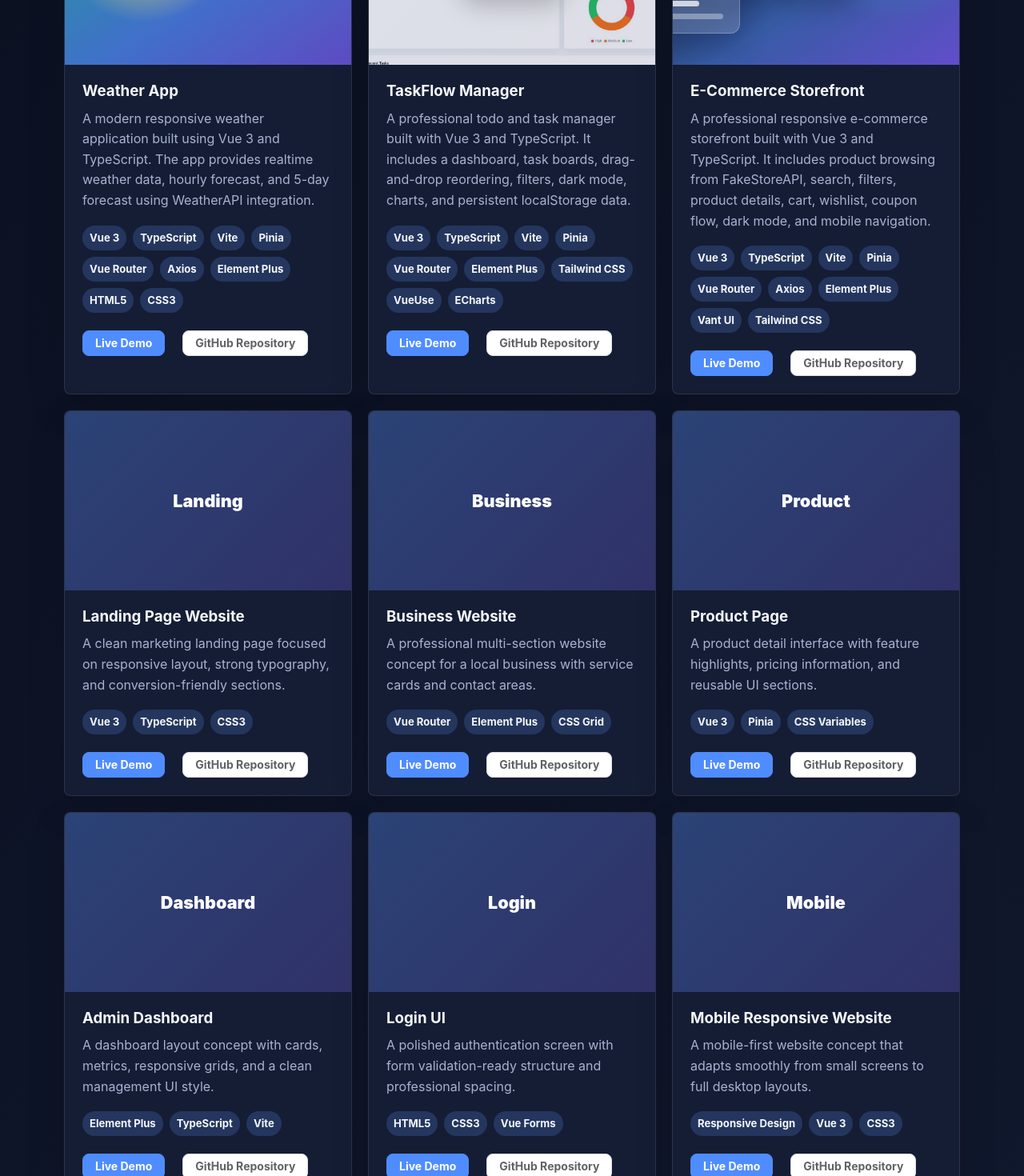
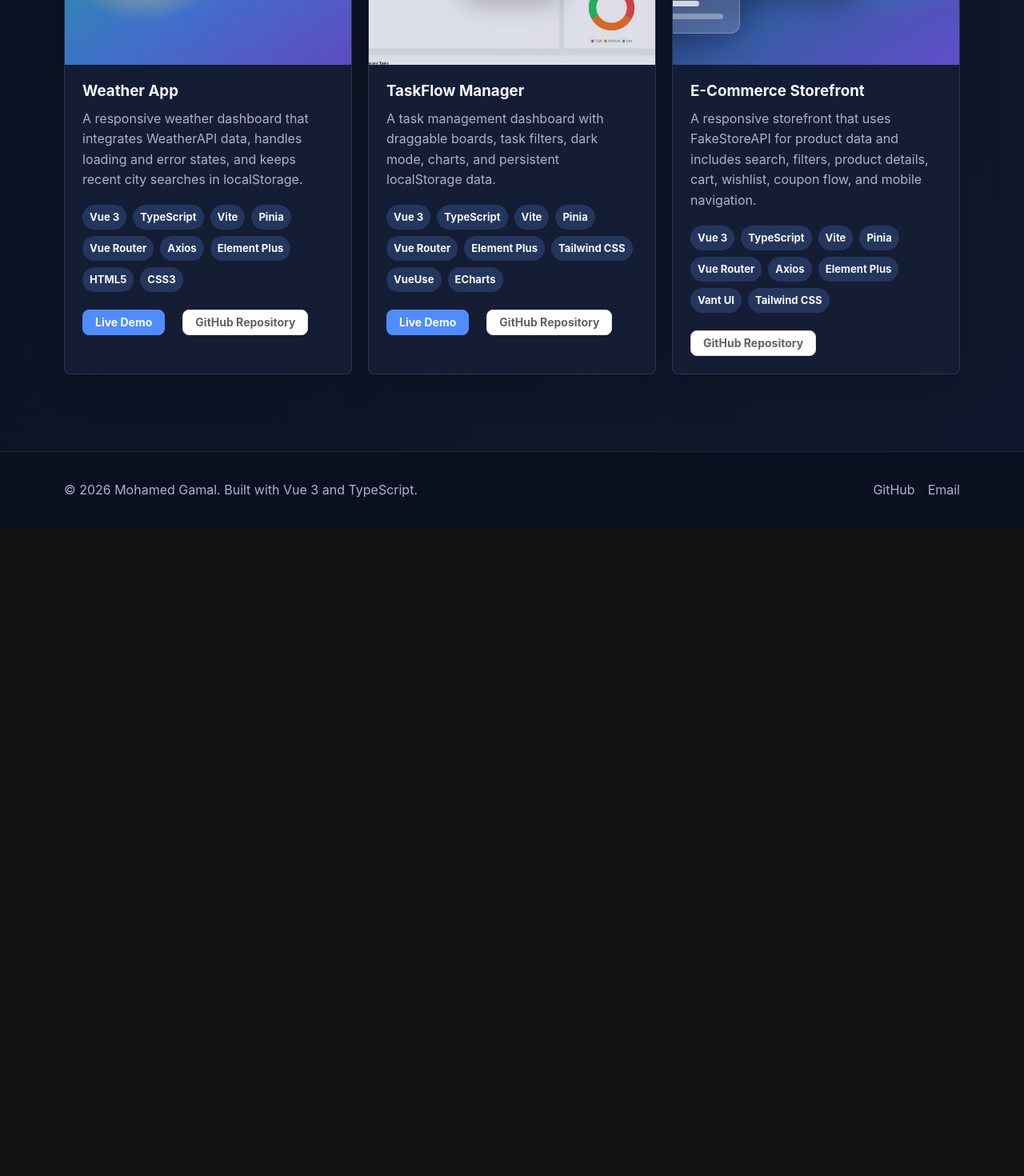
Before and after one commit to Shifu710/my-portfolio, a Vue app: page /projects in a window 1280 px wide. Shown: the part 560-2030 px from the top of the page at 80% size. After the commit the page ends 1221 px from the top, so only its background shows below. Built offline with nearby package versions, Linux system fonts and the light colour scheme.

Commit message:
Polish portfolio for recruiter review

```diff
--- a/src/components/ProjectCard.vue
+++ b/src/components/ProjectCard.vue
@@ -28,7 +28,14 @@
       </div>
 
       <div class="project-actions">
-        <el-button tag="a" :href="project.liveUrl" target="_blank" rel="noreferrer" type="primary">
+        <el-button
+          v-if="project.liveUrl"
+          tag="a"
+          :href="project.liveUrl"
+          target="_blank"
+          rel="noreferrer"
+          type="primary"
+        >
           Live Demo
         </el-button>
         <el-button tag="a" :href="project.githubUrl" target="_blank" rel="noreferrer">
--- a/src/components/TheFooter.vue
+++ b/src/components/TheFooter.vue
@@ -1,11 +1,10 @@
 <template>
   <footer class="site-footer">
     <div class="container footer-content">
-      <p>© {{ currentYear }} Mohamed Gamal. Built with Vue 3 and TypeScript.</p>
+      <p>&copy; {{ currentYear }} Mohamed Gamal. Built with Vue 3 and TypeScript.</p>
       <div class="footer-links">
-        <a href="https://github.com/" target="_blank" rel="noreferrer">GitHub</a>
-        <a href="https://www.linkedin.com/" target="_blank" rel="noreferrer">LinkedIn</a>
-        <a href="mailto:mohamed.gamal@example.com">Email</a>
+        <a href="https://github.com/Shifu710" target="_blank" rel="noreferrer">GitHub</a>
+        <a href="mailto:25082906@student.unimy.edu.my">Email</a>
       </div>
     </div>
   </footer>
--- a/src/data/projects.ts
+++ b/src/data/projects.ts
@@ -1,14 +1,12 @@
 import type { Project } from '@/types/portfolio'
 import taskflowPreview from '@/assets/taskflow-dashboard.png'
-
-const demoUrl = 'https://example.com'
 
 export const projects: Project[] = [
   {
     id: 1,
     title: 'Weather App',
     description:
-      'A modern responsive weather application built using Vue 3 and TypeScript. The app provides realtime weather data, hourly forecast, and 5-day forecast using WeatherAPI integration.',
+      'A responsive weather dashboard that integrates WeatherAPI data, handles loading and error states, and keeps recent city searches in localStorage.',
     imageLabel: 'Weather',
     imageVariant: 'weather',
     technologies: [
@@ -29,7 +27,7 @@ export const projects: Project[] = [
     id: 2,
     title: 'TaskFlow Manager',
     description:
-      'A professional todo and task manager built with Vue 3 and TypeScript. It includes a dashboard, task boards, drag-and-drop reordering, filters, dark mode, charts, and persistent localStorage data.',
+      'A task management dashboard with draggable boards, task filters, dark mode, charts, and persistent localStorage data.',
     imageLabel: 'TaskFlow',
     imageSrc: taskflowPreview,
     technologies: [
@@ -50,7 +48,7 @@ export const projects: Project[] = [
     id: 3,
     title: 'E-Commerce Storefront',
     description:
-      'A professional responsive e-commerce storefront built with Vue 3 and TypeScript. It includes product browsing from FakeStoreAPI, search, filters, product details, cart, wishlist, coupon flow, dark mode, and mobile navigation.',
+      'A responsive storefront that uses FakeStoreAPI for product data and includes search, filters, product details, cart, wishlist, coupon flow, and mobile navigation.',
     imageLabel: 'Shop UI',
     imageVariant: 'commerce',
     technologies: [
@@ -64,67 +62,6 @@ export const projects: Project[] = [
       'Vant UI',
       'Tailwind CSS',
     ],
-    liveUrl: 'PASTE_YOUR_ECOMMERCE_LIVE_DEMO_LINK_HERE',
-    githubUrl: 'PASTE_YOUR_ECOMMERCE_GITHUB_REPOSITORY_LINK_HERE',
-  },
-  {
-    id: 4,
-    title: 'Landing Page Website',
-    description:
-      'A clean marketing landing page focused on responsive layout, strong typography, and conversion-friendly sections.',
-    imageLabel: 'Landing',
-    technologies: ['Vue 3', 'TypeScript', 'CSS3'],
-    liveUrl: demoUrl,
-    githubUrl: demoUrl,
-  },
-  {
-    id: 5,
-    title: 'Business Website',
-    description:
-      'A professional multi-section website concept for a local business with service cards and contact areas.',
-    imageLabel: 'Business',
-    technologies: ['Vue Router', 'Element Plus', 'CSS Grid'],
-    liveUrl: demoUrl,
-    githubUrl: demoUrl,
-  },
-  {
-    id: 6,
-    title: 'Product Page',
-    description:
-      'A product detail interface with feature highlights, pricing information, and reusable UI sections.',
-    imageLabel: 'Product',
-    technologies: ['Vue 3', 'Pinia', 'CSS Variables'],
-    liveUrl: demoUrl,
-    githubUrl: demoUrl,
-  },
-  {
-    id: 7,
-    title: 'Admin Dashboard',
-    description:
-      'A dashboard layout concept with cards, metrics, responsive grids, and a clean management UI style.',
-    imageLabel: 'Dashboard',
-    technologies: ['Element Plus', 'TypeScript', 'Vite'],
-    liveUrl: demoUrl,
-    githubUrl: demoUrl,
-  },
-  {
-    id: 8,
-    title: 'Login UI',
-    description:
-      'A polished authentication screen with form validation-ready structure and professional spacing.',
-    imageLabel: 'Login',
-    technologies: ['HTML5', 'CSS3', 'Vue Forms'],
-    liveUrl: demoUrl,
-    githubUrl: demoUrl,
-  },
-  {
-    id: 9,
-    title: 'Mobile Responsive Website',
-    description:
-      'A mobile-first website concept that adapts smoothly from small screens to full desktop layouts.',
-    imageLabel: 'Mobile',
-    technologies: ['Responsive Design', 'Vue 3', 'CSS3'],
-    liveUrl: demoUrl,
-    githubUrl: demoUrl,
+    githubUrl: 'https://github.com/Shifu710/e-commerce-product-page',
   },
 ]
--- a/src/types/portfolio.ts
+++ b/src/types/portfolio.ts
@@ -12,7 +12,7 @@ export interface Project {
   imageSrc?: string
   imageVariant?: 'weather' | 'commerce'
   technologies: string[]
-  liveUrl: string
+  liveUrl?: string
   githubUrl: string
 }
 
--- a/src/views/ContactView.vue
+++ b/src/views/ContactView.vue
@@ -5,22 +5,18 @@
         level="h1"
         eyebrow="Contact"
         title="Let's connect"
-        description="Use the form for a quick message, or update the links below with real profiles when you are ready to publish."
+        description="Reach me by email or review the code behind my portfolio projects on GitHub."
       />
 
       <div class="contact-grid">
         <div class="contact-panel">
-          <a href="mailto:mohamed.gamal@example.com">
+          <a href="mailto:25082906@student.unimy.edu.my">
             <span>Email</span>
-            mohamed.gamal@example.com
+            25082906@student.unimy.edu.my
           </a>
-          <a href="https://github.com/" target="_blank" rel="noreferrer">
+          <a href="https://github.com/Shifu710" target="_blank" rel="noreferrer">
             <span>GitHub</span>
-            github.com/mohamed-gamal
-          </a>
-          <a href="https://www.linkedin.com/" target="_blank" rel="noreferrer">
-            <span>LinkedIn</span>
-            linkedin.com/in/mohamed-gamal
+            github.com/Shifu710
           </a>
         </div>
 
--- a/src/views/HomeView.vue
+++ b/src/views/HomeView.vue
@@ -6,8 +6,8 @@
         <h1>Hi, I'm Mohamed Gamal</h1>
         <p class="hero-subtitle">Frontend Developer | Vue 3 | TypeScript</p>
         <p class="hero-description">
-          I am currently studying Computer Science and building practical frontend projects using
-          Vue 3, TypeScript, and modern web technologies.
+          I am a Computer Science student building practical frontend applications with Vue 3,
+          TypeScript, responsive UI patterns, and clean component architecture.
         </p>
 
         <div class="hero-actions">
@@ -25,7 +25,7 @@
           <p>Vue 3, TypeScript, responsive UI, clean architecture, and practical learning.</p>
           <div class="profile-stats">
             <span><strong>13</strong> Skills</span>
-            <span><strong>6</strong> Projects</span>
+            <span><strong>3</strong> Projects</span>
             <span><strong>4</strong> Routes</span>
           </div>
         </div>
--- a/src/views/ProjectsView.vue
+++ b/src/views/ProjectsView.vue
@@ -4,8 +4,8 @@
       <SectionHeader
         level="h1"
         eyebrow="Projects"
-        title="Frontend projects ready for real case studies"
-        description="Replace these polished placeholders with live work as projects are completed. The reusable card structure keeps the page easy to maintain."
+        title="Frontend projects with working product flows"
+        description="A focused set of Vue and TypeScript projects that demonstrate API integration, state management, responsive layouts, and practical UI architecture."
       />
 
       <div class="projects-grid">
```
Also changed, not shown: vercel.json (added), 1 other file (tests, documents, lock files or other folders).
